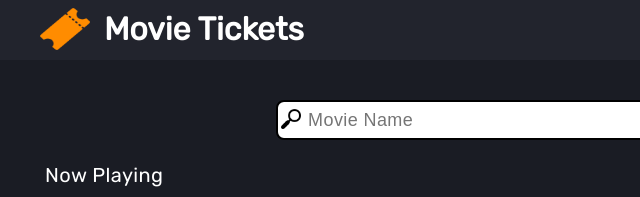
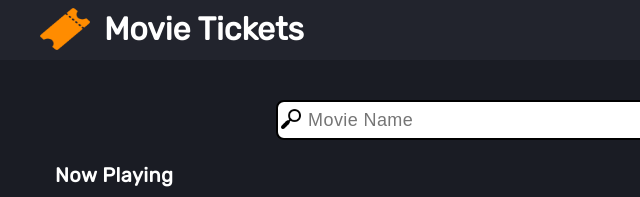
Before and after one commit to NoahMiller4/movie-tickets, a plain HTML site: page index.html in a window 1280 px wide. Shown: the top 197 px of the page, 0-640 px from the left. Drawn offline with nearby package versions, Linux system fonts and the light colour scheme; a web font is replaced by a local one.

Commit message:
project finished

```diff
--- a/assets/style/index.css
+++ b/assets/style/index.css
@@ -138,6 +138,8 @@ button:hover {
 
 h2 {
   margin-bottom: 10px;
+  padding-left: 10px;
+  font-weight: 600px;
 }
 
 h2, h3 {
@@ -145,7 +147,6 @@ h2, h3 {
   font-size: 2rem;
   margin-left: 5px;
   letter-spacing: 0.4px;
-  font-weight: 400;
 }
 
 .img {
@@ -157,6 +158,7 @@ h2, h3 {
 h3 {
   width: 200px;
   overflow: hidden;
+  font-weight: 400;
 }
 
 .box {
```
